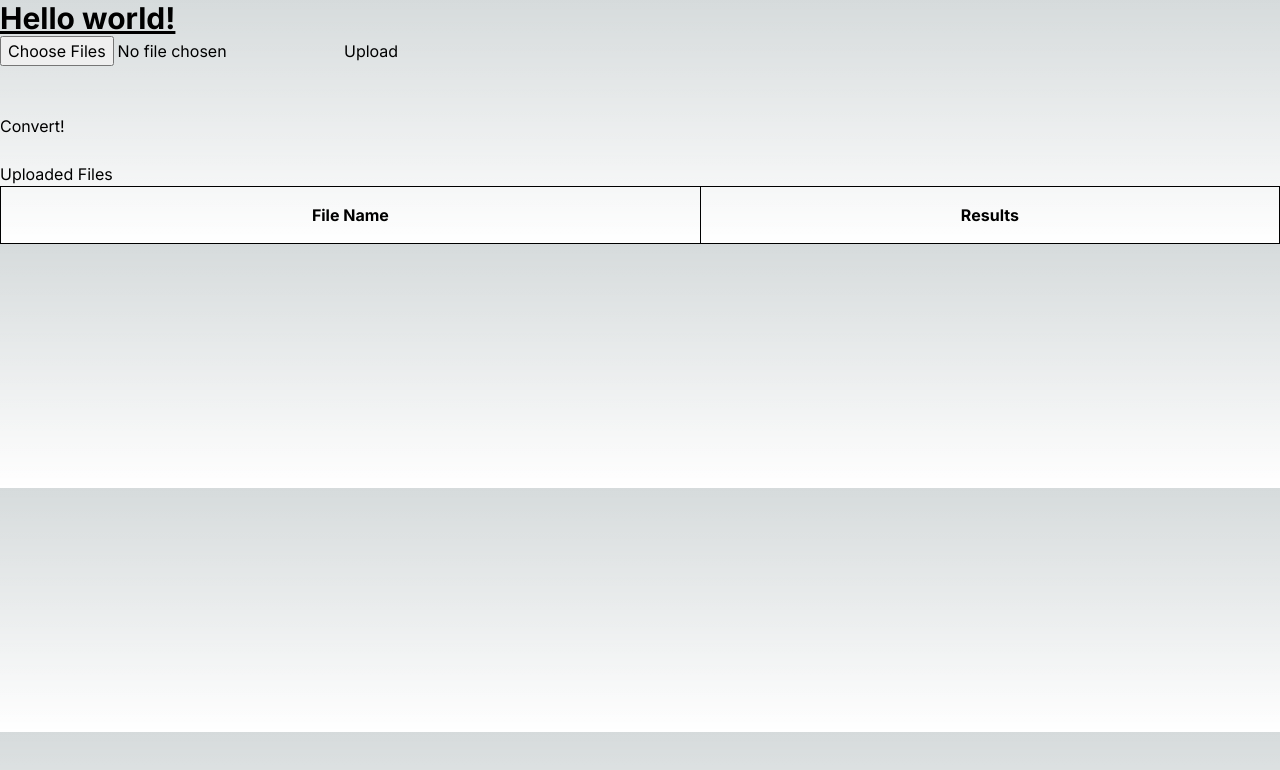
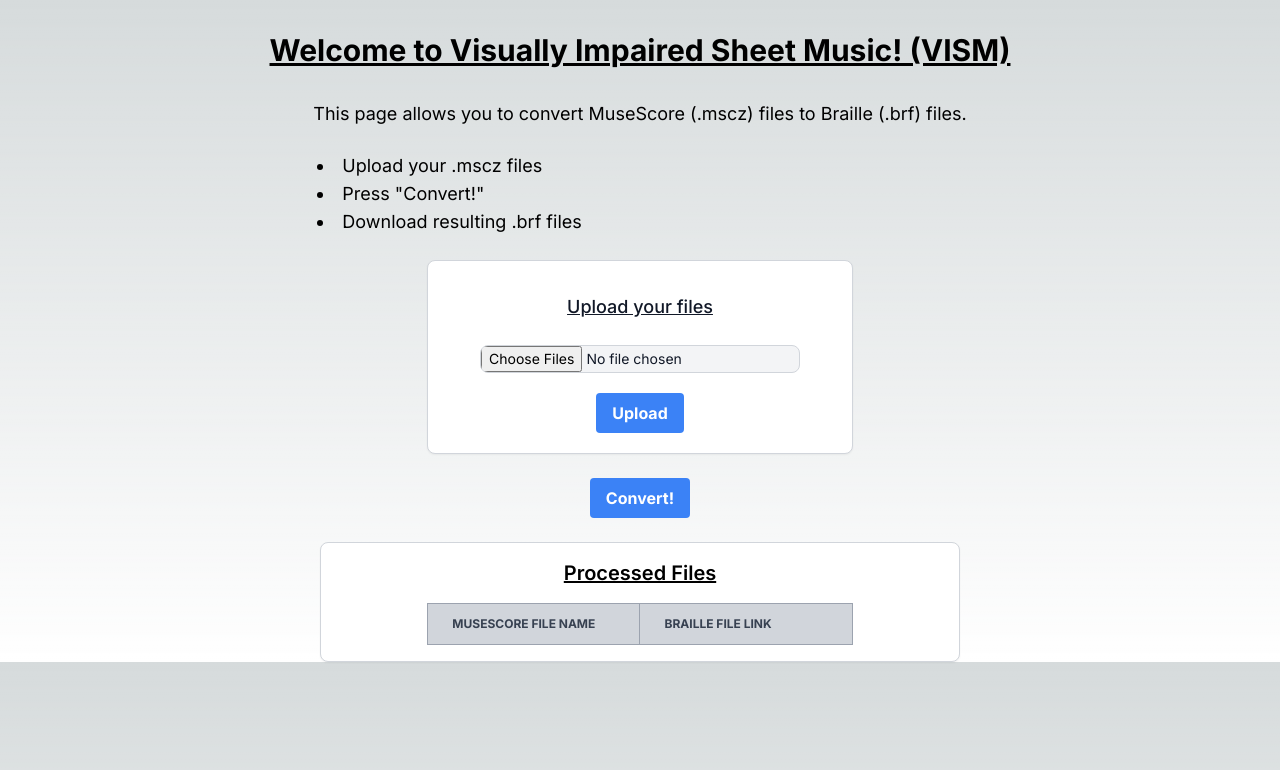
Before and after one commit to EthanCherian/VISM, a Next.js app in the folder vism/: page / in a window 1280 px wide. Shown: the top 770 px of the page. Built offline with nearby package versions, Linux system fonts and the light colour scheme.

Commit message:
Added styling to make site visually appealing Minor text/UI changes

```diff
--- a/vism/src/app/page.tsx
+++ b/vism/src/app/page.tsx
@@ -3,11 +3,8 @@
 import FileUploader from "@/components/file_upload";
 import FileGrid from "@/components/file_grid";
 
-
 export default function Home() {
     const [fileMap, setFileMap] = useState<Record<string, string>>({});
-    const [uploadedFiles, setUploadedFiles] = useState<File[]>([]);
-    const [resultNames, setResultNames] = useState<string[]>([]);
 
     const onFileUpload = async (files: File[]) => {
         const newEntries = files.reduce((acc, file) => {
@@ -83,16 +80,31 @@
     }
 
     return (
-        <>
-            <h1 className="text-3xl font-bold underline">Hello world!</h1>
+        <div className="flex flex-col items-center justify-center">
+            <div className="text-3xl underline font-bold my-8">
+                Welcome to Visually Impaired Sheet Music! (VISM)
+            </div>
+
+            <div className="text-lg">
+                This page allows you to convert MuseScore (.mscz) files to Braille (.brf) files.
+                <ul className="list-disc list-inside my-6">
+                    <li className="mx-1">Upload your .mscz files</li>
+                    <li className="mx-1">Press "Convert!"</li>
+                    <li className="mx-1">Download resulting .brf files</li>
+                </ul>
+            </div>
+
             <FileUploader onFileUpload={onFileUpload}/>
-            <br/>
-            <br/>
-            {/* <button disabled={uploadedFiles.length == 0} onClick={() => convertMSCZ(uploadedFiles.map(file => file.name))}>Convert!</button> */}
-            <button disabled={Object.keys(fileMap).length == 0} onClick={() => convertMSCZ(Object.keys(fileMap))}>Convert!</button>
-            <br/>
-            <br/>
+
+            <button
+                // className="cursor-pointer m-6 px-4 py-2 bg-blue-500 hover:bg-blue-700 text-white font-bold rounded transition duration-300 ease-in-out transform hover:-translate-y-1 hover:scale-110"
+                className={`${Object.keys(fileMap).length == 0 ? "cursor-not-allowed" : "cursor-pointer"} m-6 px-4 py-2 bg-blue-500 hover:bg-blue-700 text-white font-bold rounded transition duration-300 ease-in-out transform hover:-translate-y-1 hover:scale-110`}
+                disabled={Object.keys(fileMap).length == 0} onClick={() => convertMSCZ(Object.keys(fileMap))}
+            >
+                Convert!
+            </button>
+
             <FileGrid filePairs={fileMap}/>
-        </>
+        </div>
     );
 }
--- a/vism/src/components/file_grid.tsx
+++ b/vism/src/components/file_grid.tsx
@@ -6,24 +6,26 @@
 
 const FileGrid: React.FC<FileGridProps> = ({ filePairs }) => {
     return (
-        <div>
-            <h2>Uploaded Files</h2>
-            <table style={{ width: '100%', borderCollapse: 'collapse' }}>
-                <thead>
+        <div className="flex flex-col container items-center justify-center w-1/2 mx-auto py-4 border bg-white border-gray-300 dark:bg-gray-800 dark:border-gray-600 rounded-lg shadow-sm">
+            <h2 className="text-xl underline font-semibold mb-4">Processed Files</h2>
+            <table className="w-2/3 text-sm text-left text-gray-500">
+                <thead className="text-xs text-gray-700 uppercase bg-gray-300 dark:bg-black dark:text-gray-200">
                     <tr>
-                        <th className="border border-black p-4">File Name</th>
-                        <th className="border border-black p-4">Results</th>
+                        <th className="py-3 px-6 w-1/3 border border-gray-400">MuseScore File Name</th>
+                        <th className="py-3 px-6 w-1/3 border border-gray-400">Braille File Link</th>
                     </tr>
                 </thead>
                 <tbody>
                     {Object.entries(filePairs).map(([inputFileName, outputPath], index) => (
-                        <tr key={index}>
-                            <td className="border border-black p-4">{inputFileName}</td>
-                            <td className="border border-black p-4">
+                        <tr key={index} className="bg-white text-gray-800 dark:bg-gray-700 dark:text-white border-b">
+                            <td className="py-4 px-6 border border-gray-400">{inputFileName}</td>
+                            <td className="py-4 px-6 border border-gray-400">
                                 {outputPath ? (
-                                    <a href={`http://localhost:5000/download/${outputPath}`} download>{outputPath}</a>
+                                    <a href={`http://localhost:5000/download/${outputPath}`} download className="underline text-blue-600 hover:text-blue-900 dark:text-blue-500 dark:hover:text-blue-200 transition duration-300 ease-in-out">
+                                        Download Processed File
+                                    </a>
                                 ) : (
-                                    "Press Convert!"
+                                    "Waiting to process..."
                                 )}
                             </td>
                         </tr>
--- a/vism/src/components/file_upload.tsx
+++ b/vism/src/components/file_upload.tsx
@@ -22,9 +22,22 @@
     };
 
     return (
-        <div>
-            <input type="file" multiple onChange={onFileChange} />
-            <button onClick={onFileUpload}>Upload</button>
+        <div className="flex flex-col items-center justify-center p-8 pb-5 border bg-white border-gray-300 dark:bg-gray-800 dark:border-gray-600 rounded-lg shadow-sm w-full md:w-1/2 lg:w-1/3 mx-auto">
+            <p className="block pb-4 mb-2 text-lg underline font-medium text-gray-900 dark:text-white">
+                Upload your files
+            </p>
+            <input
+                type="file"
+                multiple
+                onChange={onFileChange}
+                className="block w-80 mb-2 text-sm text-gray-900 bg-gray-100 rounded-lg border border-gray-300 cursor-pointer dark:text-white focus:outline-none dark:bg-gray-700 dark:border-gray-600 dark:placeholder-white"
+            />
+            <button
+                onClick={onFileUpload}
+                className="mt-3 px-4 py-2 bg-blue-500 hover:bg-blue-700 text-white font-bold rounded transition duration-300 ease-in-out transform hover:-translate-y-1 hover:scale-110"
+            >
+                Upload
+            </button>
         </div>
     );
 };
```
